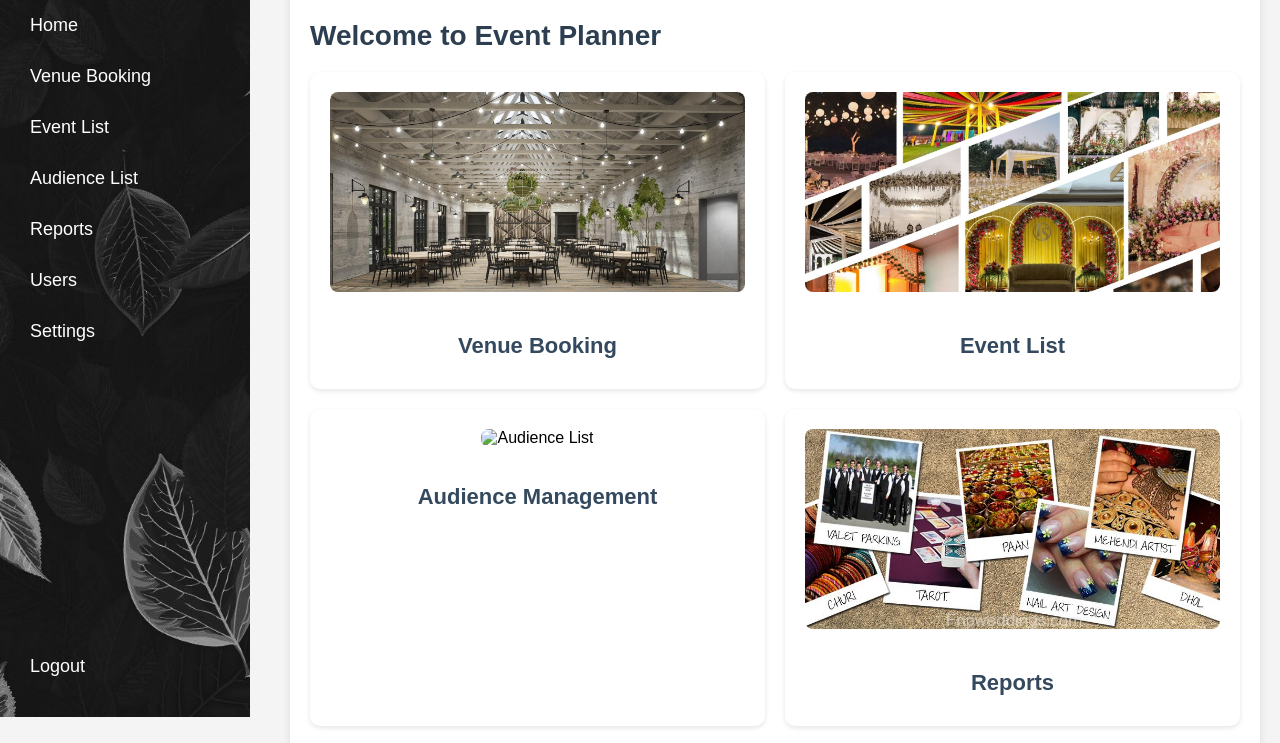
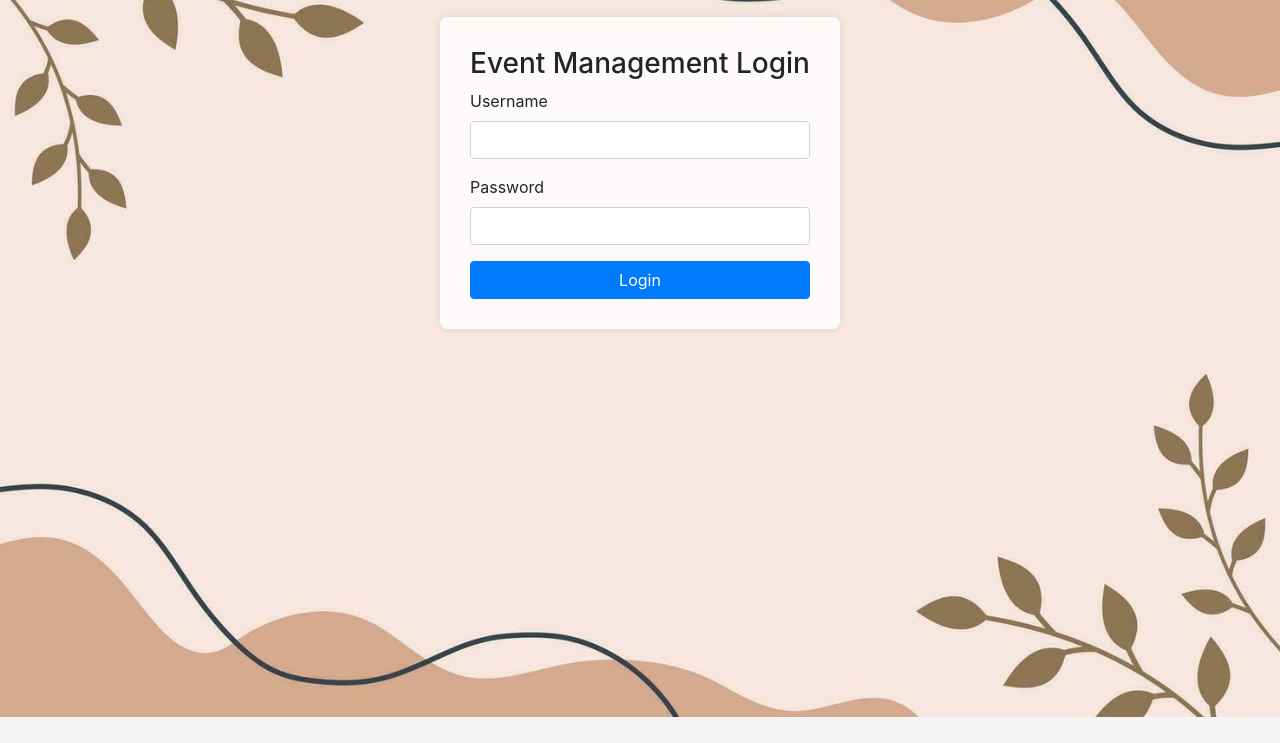
Before and after one commit to VgRain/EventPlanner, a plain HTML site: page index.html in a window 1280 px wide. Shown: the part 83-826 px from the top of the page. After the commit the page ends 800 px from the top, so only its background shows below. Drawn offline with nearby package versions, Linux system fonts and the light colour scheme.

Commit message:
Updated login page and related files

```diff
--- a/index.html
+++ b/index.html
@@ -1,196 +1,45 @@
 <!DOCTYPE html>
 <html lang="en">
 <head>
-  <meta charset="UTF-8" />
-  <meta name="viewport" content="width=device-width, initial-scale=1.0"/>
-  <title>Home - Event Planner</title>
-  <link rel="stylesheet" href="assets/css/styles.css" />
+  <meta charset="UTF-8">
+  <meta name="viewport" content="width=device-width, initial-scale=1.0">
+  <title>Login</title>
+  <link rel="stylesheet" href="https://maxcdn.bootstrapcdn.com/bootstrap/4.5.2/css/bootstrap.min.css">
   <style>
     body {
-      font-family: Arial, sans-serif;
-      margin: 0;
-      padding: 0;
-      display: flex;
-      height: 100vh;
+      background-image: url('assets/images/login-bg.jpg'); /* Change this to your image path */
+      background-size: cover;
+      background-position: center;
+      background-attachment: fixed;
       background-color: #f4f4f4;
     }
-
-    .sidebar {
-  width: 250px;
-  background-image: url('assets/images/sidebar-bg.jpg'); /* <-- Replace with your image path */
-  background-size: cover;
-  background-repeat: no-repeat;
-  background-position: center;
-  color: white;
-  padding: 20px;
-  height: 100%;
-  position: fixed;
-}
-
-    .sidebar h2 {
-      font-size: 24px;
-      margin-bottom: 20px;
-      text-align: center;
-      color: white;
-    }
-
-    .sidebar a {
-      color: white;
-      text-decoration: none;
-      display: block;
-      padding: 10px;
-      margin: 10px 0;
-      font-size: 18px;
-    }
-
-    .sidebar a:hover {
-      background-color: #495057;
-    }
-
-    .logout-section {
-      position: absolute;
-      bottom: 20px;
-      left: 20px;
-    }
-
-    .content {
-  margin-left: 270px;
-  padding: 20px;
-  width: calc(100% - 270px);
-  background-image: url('assets/images/background.jpg'); /* <-- Update path as needed */
-  background-size: cover;
-  background-repeat: no-repeat;
-  background-position: center;
-  color: #000; /* Optional: adjust text color for readability */
-}
-
-    .container {
-      max-width: 1200px;
-      margin: 40px auto;
-      background: #fff;
-      padding: 20px;
-      border-radius: 10px;
-      box-shadow: 0 2px 8px rgba(0, 0, 0, 0.1);
-    }
-
-    h2 {
-      font-size: 28px;
-      color: #2c3e50;
-      margin-bottom: 20px;
-    }
-
-    .services-section {
-      display: flex;
-      flex-wrap: wrap;
-      justify-content: space-between;
-      gap: 20px;
-    }
-
-    .service-card {
-      flex: 1 1 30%;
-      background-color: #fff;
-      padding: 20px;
-      border-radius: 10px;
-      box-shadow: 0 2px 5px rgba(0, 0, 0, 0.1);
-      text-align: center;
-    }
-
-    .service-card img {
-      width: 100%;
-      height: 200px;
-      object-fit: cover;
+    .login-box {
+      max-width: 400px;
+      margin: 100px auto;
+      padding: 30px;
+      background-color: rgba(255, 255, 255, 0.8); /* Semi-transparent white background */
       border-radius: 8px;
-      margin-bottom: 15px;
-    }
-
-    .service-card h3 {
-      font-size: 22px;
-      color: #34495e;
-      margin-bottom: 10px;
-    }
-
-    @media (max-width: 768px) {
-      .service-card {
-        flex: 1 1 45%;
-      }
-    }
-
-    @media (max-width: 480px) {
-      .service-card {
-        flex: 1 1 100%;
-      }
+      box-shadow: 0 0 10px rgba(0,0,0,0.1);
     }
   </style>
 </head>
 <body>
-
-  <!-- Sidebar -->
-  <div class="sidebar" id="sidebarMenu">
-    <h2>Event Planner</h2>
-    <div id="menuLinks">
-      <a href="index.html">Home</a>
-      <a href="venue-booking.html">Venue Booking</a>
-      <a href="event-list.html">Event List</a>
-      <a href="audience-list.html">Audience List</a>
-      <a href="reports.html">Reports</a>
-      <a href="users.html">Users</a>
-      <a href="settings.html">Settings</a>
-    </div>
-
-    <div class="logout-section">
-      <a href="#" id="logoutBtn">Logout</a>
-    </div>
+  <div class="login-box">
+    <h3 class="text-center">Event Management Login</h3>
+    <div id="errorMessage" class="text-danger text-center"></div>
+    <form id="loginForm">
+      <div class="form-group">
+        <label for="name">Username</label>
+        <input type="text" class="form-control" id="name" required>
+      </div>
+      <div class="form-group">
+        <label for="pwd">Password</label>
+        <input type="password" class="form-control" id="pwd" required>
+      </div>
+      <button type="submit" class="btn btn-primary btn-block">Login</button>
+    </form>
   </div>
 
-  <!-- Content -->
-  <div class="content" id="contentArea">
-    <div class="container">
-      <h2>Welcome to Event Planner</h2>
-
-      <div class="services-section">
-        <div class="service-card">
-          <img src="assets/images/venue-booking.jpg" alt="Venue Booking">
-          <h3>Venue Booking</h3>
-        </div>
-
-        <div class="service-card">
-          <img src="assets/images/event-list.jpg" alt="Event List">
-          <h3>Event List</h3>
-        </div>
-
-        <div class="service-card">
-          <img src="assets/images/audience-list.jpg" alt="Audience List">
-          <h3>Audience Management</h3>
-        </div>
-
-        <div class="service-card">
-          <img src="assets/images/reports.jpg" alt="Reports">
-          <h3>Reports</h3>
-        </div>
-
-        <div class="service-card">
-          <img src="assets/images/users.jpg" alt="User Management">
-          <h3>User Management</h3>
-        </div>
-
-        <div class="service-card">
-          <img src="assets/images/settings.jpg" alt="Settings">
-          <h3>Settings</h3>
-        </div>
-      </div>
-    </div>
-  </div>
-<script>
-  document.getElementById('logoutBtn').addEventListener('click', function(e) {
-    e.preventDefault(); // Prevent default link behavior
-
-    // Optionally: Clear session or local storage
-    sessionStorage.clear();
-    localStorage.clear();
-
-    // Redirect to login page
-    window.location.href = 'login.html'; // Change this to your login page path
-  });
-</script>
+  <script src="js/login.js"></script>
 </body>
 </html>
```
Also changed, not shown: audience-list.html (+2 -2 lines), book-venue.html (+2 -2 lines), event-list.html (+2 -2 lines), home.html (renamed from homepage.html, +12 -9 lines), login.html (deleted, +0 -45 lines), my-bookings.html (+2 -2 lines), reports.html (+2 -2 lines), settings-profile.html (+1 -1 lines), settings.html (+2 -2 lines), users.html (+2 -2 lines), venue-booking.html (+2 -2 lines).
